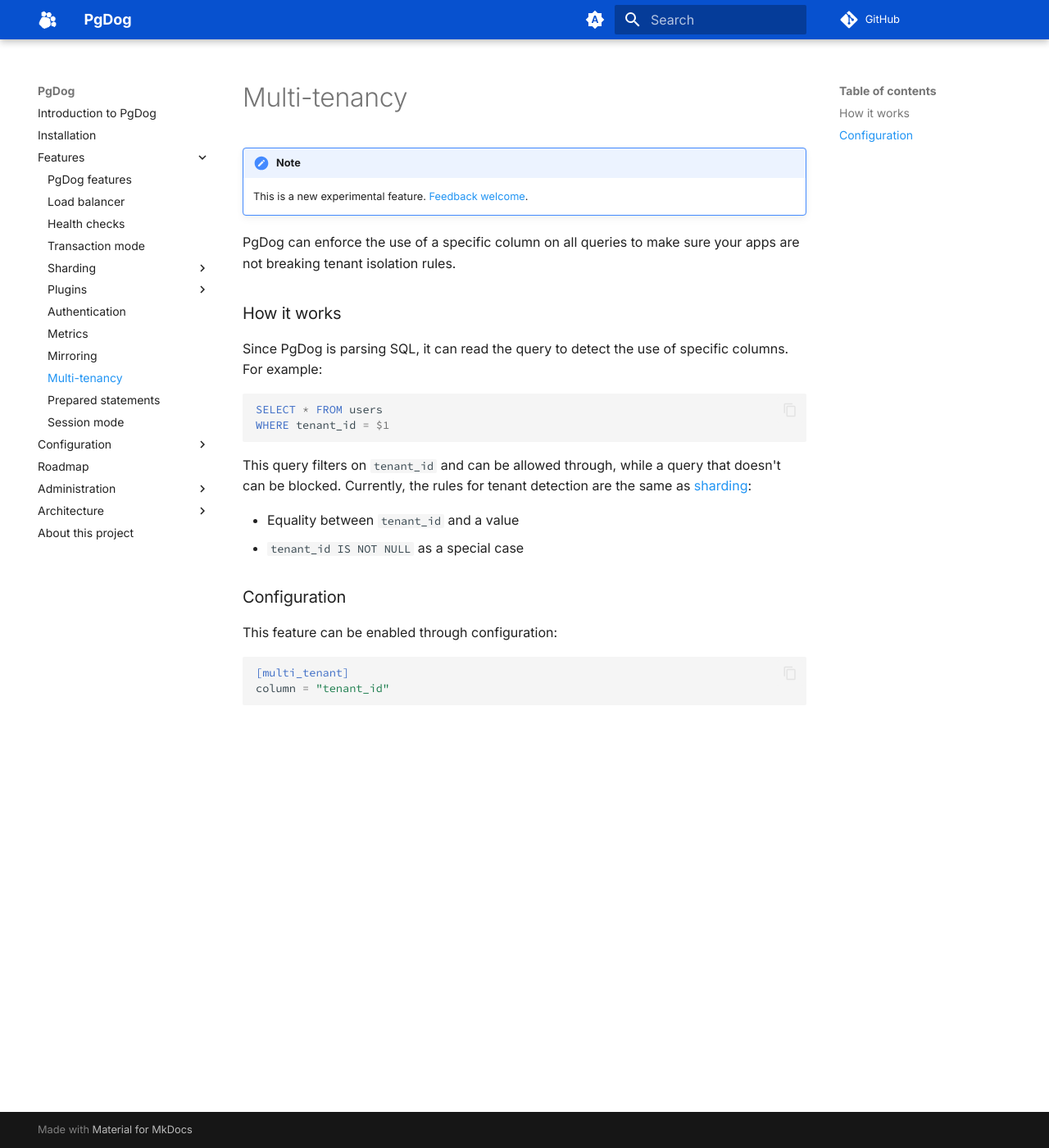
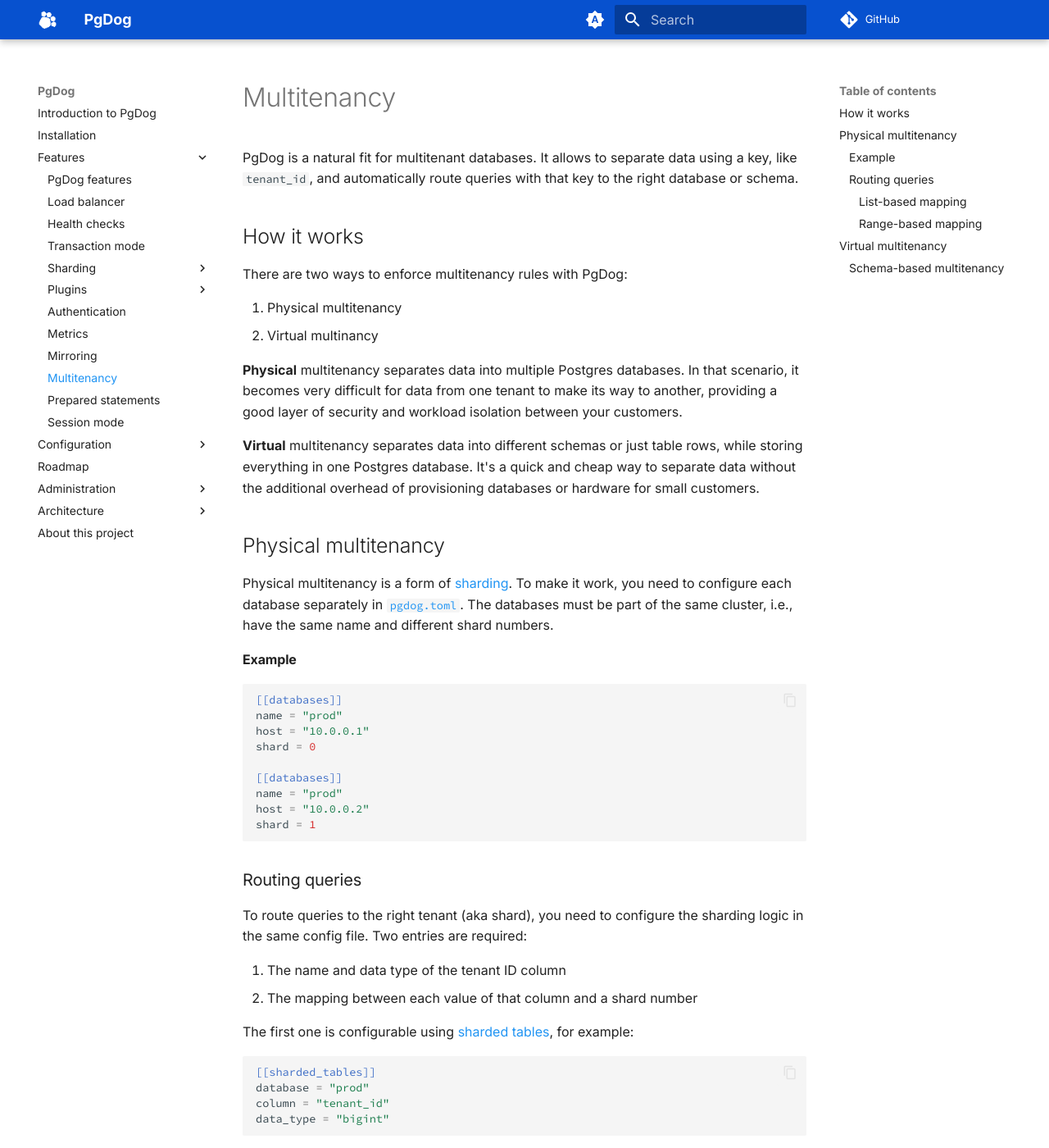
Before and after one commit to pgdogdev/docs, an MkDocs documentation site: the page built from docs/features/multi-tenancy.md, in a window 1280 px wide and 1400 px high. Shown: the whole window at 82% size. Built offline with MkDocs 1.6.1 and Material for MkDocs 9.7.7, drawn with Linux system fonts in a browser that asks for light colours; comment, search, counter and statistics services are not loaded; some of the changed text lies outside the part shown.

Commit message:
multitenancy

````diff
--- a/docs/features/multi-tenancy.md
+++ b/docs/features/multi-tenancy.md
@@ -1,29 +1,119 @@
-# Multi-tenancy
+# Multitenancy
+
+PgDog is a natural fit for multitenant databases. It allows to separate data using a key, like `tenant_id`, and automatically route queries with that key to the right database or schema.
+
+## How it works
+
+There are two ways to enforce multitenancy rules with PgDog:
+
+1. Physical multitenancy
+2. Virtual multinancy
+
+**Physical** multitenancy separates data into multiple Postgres databases. In that scenario, it becomes very difficult for data from one tenant to make its way to another, providing a good layer of security and workload isolation between your customers.
+
+**Virtual** multitenancy separates data into different schemas or just table rows, while storing everything in one Postgres database. It's a quick and cheap way to separate data without the additional overhead of provisioning databases or hardware for small customers.
+
+## Physical multitenancy
+
+Physical multitenancy is a form of [sharding](sharding/index.md). To make it work, you need to configure each database separately in [`pgdog.toml`](../configuration/pgdog.toml/databases.md). The databases must be part of the same cluster, i.e., have the same name and different shard numbers.
+
+#### Example
+
+```toml
+[[databases]]
+name = "prod"
+host = "10.0.0.1"
+shard = 0
+
+[[databases]]
+name = "prod"
+host = "10.0.0.2"
+shard = 1
+```
+
+### Routing queries
+
+To route queries to the right tenant (aka shard), you need to configure the sharding logic in the same config file. Two entries are required:
+
+1. The name and data type of the tenant ID column
+2. The mapping between each value of that column and a shard number
+
+The first one is configurable using [sharded tables](../configuration/pgdog.toml/sharded_tables.md), for example:
+
+```toml
+[[sharded_tables]]
+database = "prod"
+column = "tenant_id"
+data_type = "bigint"
+```
+
+This tells PgDog that the column `tenant_id` in _all_ tables will have the data type `BIGINT` and should be used for routing queries between shards. See [supported data types](sharding/sharding-functions.md#supported-data-types) for a list of data types you can use for sharding.
+
+The mapping is configurable separately for each tenant ID. Here, you have two options: **list-based** and **range-based** mapping.
+
+#### List-based mapping
+
+List-based is the most natural mapping for multitenant systems where your tenants are uniquely identified by a value. For example, using configuration, you can tell PgDog to route tenants 1, 5, and 1,000 to shard 0:
+
+```toml
+[[sharded_mapping]]
+database = "prod"
+column = "tenant_id"
+values = [1, 5, 1_000]
+shard = 0
+```
+
+You can specify as many mappings as you need and the list of values can contain as many tenants as you need. PgDog is using an efficient algorithm for mapping tenants to shards and supports millions of tenants as part of the same deployment.
+
+#### Range-based mapping
+
+Range-based mapping is identical to `PARTITION BY RANGE` in Postgres and can be used creatively to separate tenants based on a range of values. For example, you can map tenants with IDs between 1 and 100 to shard 0 and everyone else to shard 1 like so:
+
+```toml
+[[sharded_mapping]]
+database = "prod"
+column = "tenant_id"
+start = 1
+end = 100
+shard = 0
+
+[[sharded_mapping]]
+database = "prod"
+column = "tenant_id"
+start = 100
+shard = 0
+```
+
+Much like Postgres partitions, the start of the range is included in the range while the end is excluded.
 
 !!! note
-    This is a new experimental feature. [Feedback welcome](mailto:hi@pgdog.dev).
+    The algorithm used for mapping tenants to a range is currently linear [_O(n)_], so you can specify several mappings before noticing any performance impact. We'll be improving it to use a binary tree shortly, which will make it _O(logn)_
+    and scalable to millions of mappings.
 
-PgDog can enforce the use of a specific column on all queries to make sure your apps are not breaking tenant isolation rules.
 
-### How it works
+## Virtual multitenancy
 
-Since PgDog is parsing SQL, it can read the query to detect the use of specific columns. For example:
+!!! warning
+    This feature is currently a work-in-progress. We'll update this page
+    regularly with its status. The documentation is written in a way as to reflect
+    the desired state of this feature, not how it currently works.
+
+Virtual multinancy is a great option if your customers are small and can share the same compute. To make this work you have several options:
+
+1. Place each of your tenants data into their own Postgres schema
+2. Add a column in every table identifying your tenants and make sure your app includes it in every query
+
+The first approach is usually simpler. It allows you to easily migrate your tenants to dedicated hardware later on and to create a clear boundary between your users, enforced by PgDog and Postgres roles & permissions.
+
+The second approach is best used if you're familiar with [Row-Level Security](https://www.postgresql.org/docs/current/ddl-rowsecurity.html) and its limitations.
+
+#### Schema-based multitenancy
+
+To make this work, we just need to manipulate the `search_path` session variable on Postgres connections used by your application. Using a tenant to shard mapping, instead of routing queries to separate databases, PgDog will execute the following queries before giving the connection to a client:
 
 ```postgresql
-SELECT * FROM users
-WHERE tenant_id = $1
+SET search_path TO '<tenant_schema>', public;
+SET ROLE TO '<tenant_role>';
 ```
 
-This query filters on `tenant_id` and can be allowed through, while a query that doesn't can be blocked. Currently, the rules for tenant detection are the same as [sharding](sharding/index.md):
-
-- Equality between `tenant_id` and a value
-- `tenant_id IS NOT NULL` as a special case
-
-### Configuration
-
-This feature can be enabled through configuration:
-
-```toml
-[multi_tenant]
-column = "tenant_id"
-```
+Search path will make sure that queries don't need to use fully-qualified (schema included) names for tables, while setting the role will grant that connection access to those tables.
````
Also changed, not shown: docs/features/mirroring.md (+0 -4 lines).
